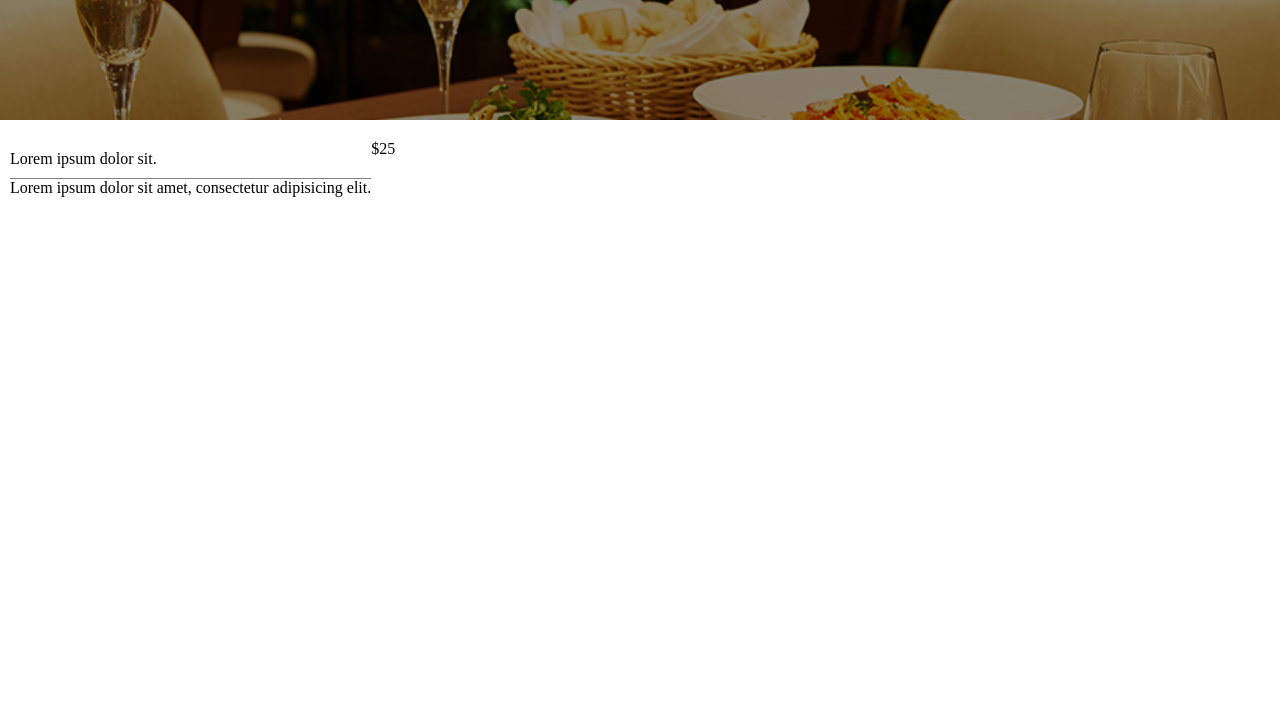
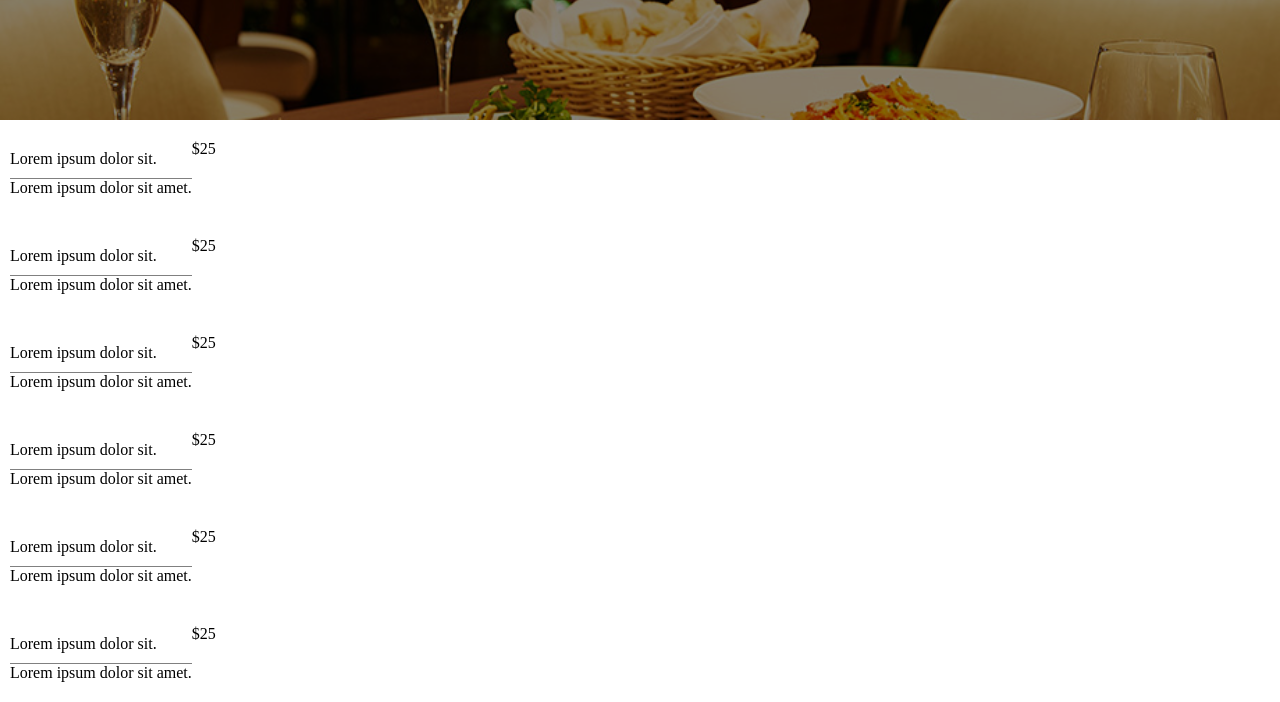
Before and after one commit to rkk10/Hotel_website_template, a plain HTML site: page index.html in a window 1280 px wide. Shown: the part 440-1142 px from the top of the page. Before the commit the page ends 800 px from the top, so only its background shows below. Drawn offline with Linux system fonts and the light colour scheme.

Commit message:
menu list added

```diff
--- a/index.html
+++ b/index.html
@@ -35,10 +35,46 @@
            <div class="dishesh">
                <div class="dish">
                    <div class="dish_name">Lorem ipsum dolor sit.</div>
-                   <div class="discription">Lorem ipsum dolor sit amet, consectetur adipisicing elit.</div>
+                   <div class="discription">Lorem ipsum dolor sit amet.</div>
                </div>
                <div class="dish_price">$25</div>
            </div>
+           <div class="dishesh">
+                <div class="dish">
+                    <div class="dish_name">Lorem ipsum dolor sit.</div>
+                    <div class="discription">Lorem ipsum dolor sit amet.</div>
+                </div>
+                <div class="dish_price">$25</div>
+            </div>
+            <div class="dishesh">
+                    <div class="dish">
+                        <div class="dish_name">Lorem ipsum dolor sit.</div>
+                        <div class="discription">Lorem ipsum dolor sit amet.</div>
+                    </div>
+                    <div class="dish_price">$25</div>
+                </div>
+                <div class="dishesh">
+                        <div class="dish">
+                            <div class="dish_name">Lorem ipsum dolor sit.</div>
+                            <div class="discription">Lorem ipsum dolor sit amet.</div>
+                        </div>
+                        <div class="dish_price">$25</div>
+                    </div>
+                    <div class="dishesh">
+                            <div class="dish">
+                                <div class="dish_name">Lorem ipsum dolor sit.</div>
+                                <div class="discription">Lorem ipsum dolor sit amet.</div>
+                            </div>
+                            <div class="dish_price">$25</div>
+                        </div>
+                        <div class="dishesh">
+                                <div class="dish">
+                                    <div class="dish_name">Lorem ipsum dolor sit.</div>
+                                    <div class="discription">Lorem ipsum dolor sit amet.</div>
+                                </div>
+                                <div class="dish_price">$25</div>
+                            </div>
+
         </div>
     </main>
     <section></section>
```
